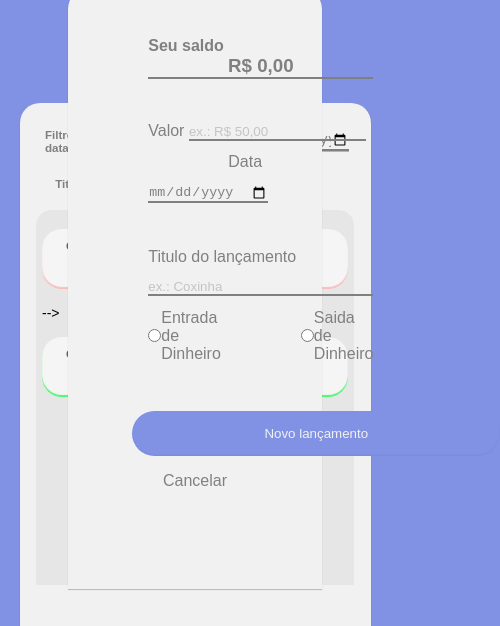
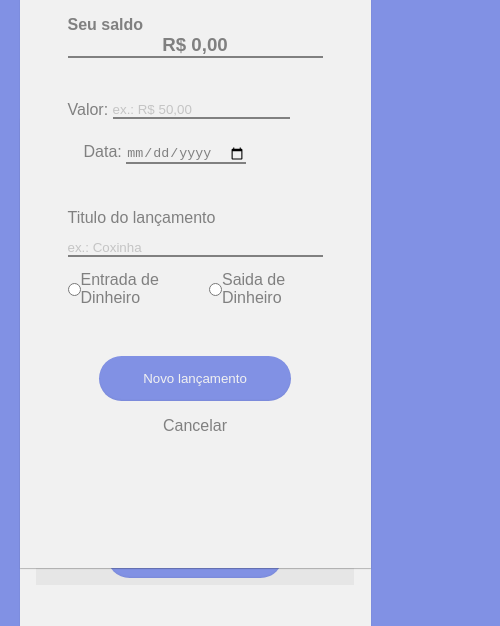
Before and after one commit to DafhNovais/Controle-de-Financas, a plain HTML site: page index.html in a window 390 px wide. Both pictures are taken after a click on the button "Novo lançamento". Shown: the part 218-844 px from the top of the page, 500 px wide, since content can reach past the window. Drawn offline with Linux system fonts and the light colour scheme.

Commit message:
adicionando modal responsivo

```diff
--- a/css/stylemodal.css
+++ b/css/stylemodal.css
@@ -86,3 +86,18 @@ input {
   border-bottom: 2px solid #808080;
   text-align: center;
 }
+
+@media (max-width: 700px)  {
+  .backFon{
+    position: absolute;
+    width: 90%;
+    top: 22%;
+    padding: 2rem 2rem;
+  }
+  .ms-5 {
+    margin-left: 1rem;
+  }
+  .btn-rounded{
+    width: 12rem;
+}
+}
--- a/index.html
+++ b/index.html
@@ -116,9 +116,9 @@
           </div>
 
           <div class="mb-2">
-              <label for="	">Valor</label>
+              <label for="	">Valor:</label>
               <input type="text" name="" id="valor" placeholder="ex.: R$ 50,00" >
-              <label class="ms-5" for="	">Data</label>
+              <label class="ms-5" for="	">Data:</label>
               <input type="date" name="" id="dia">
           </div>
           <div class="">
```
